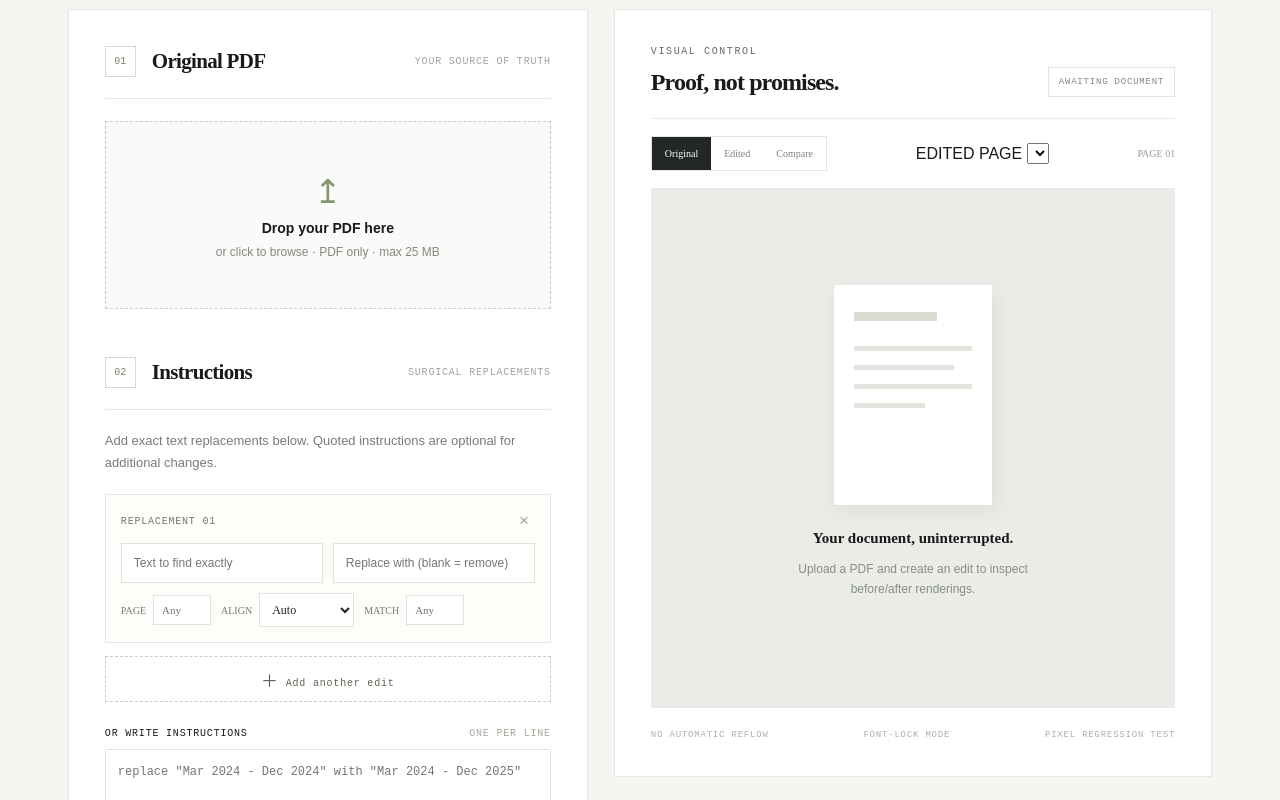
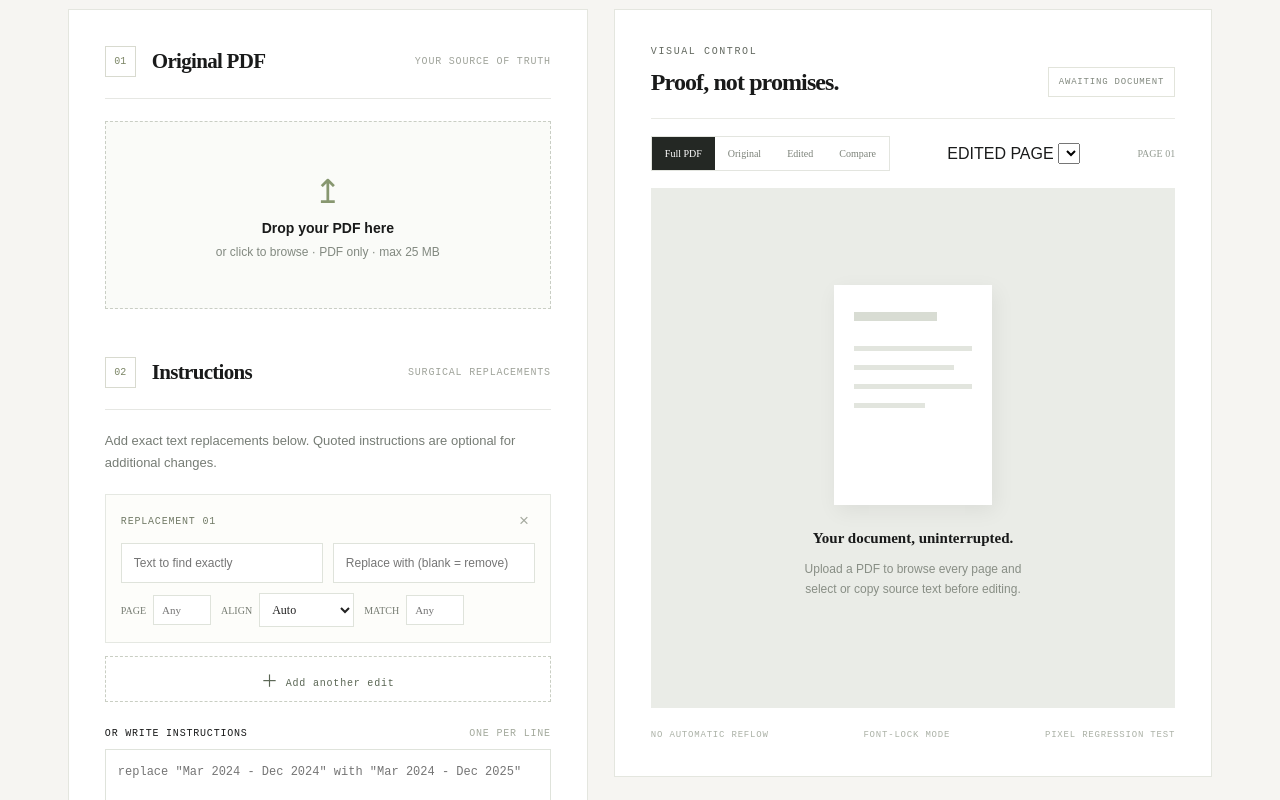
Before and after one commit to TheHighBrid/PEDIT, a plain HTML site: page src/static/index.html in a window 1280 px wide. Shown: the part 446-1246 px from the top of the page. Drawn offline with Linux system fonts and the light colour scheme.

Commit message:
Keep original PDF visible during editing and add regression coverage

```diff
--- a/src/static/index.html
+++ b/src/static/index.html
@@ -39,8 +39,9 @@
       </section>
       <section class="preview-panel" aria-label="Output preview">
         <div class="preview-heading"><div><div class="eyebrow">VISUAL CONTROL</div><h2>Proof, not promises.</h2></div><span id="previewState" class="state-pill">AWAITING DOCUMENT</span></div>
-        <div class="preview-toolbar"><div class="toggle" role="group" aria-label="Preview mode"><button id="beforeButton" class="active" type="button">Original</button><button id="afterButton" type="button">Edited</button><button id="compareButton" type="button">Compare</button></div><label>EDITED PAGE <select id="previewPage" aria-label="Edited page"></select></label><span id="pageLabel">PAGE 01</span></div>
-        <div class="document-stage" id="documentStage"><div id="emptyPreview" class="empty-preview"><div class="empty-paper"><span></span><span></span><span></span><span></span><span></span></div><h3>Your document, uninterrupted.</h3><p>Upload a PDF and create an edit to inspect before/after renderings.</p></div>
+        <div class="preview-toolbar"><div class="toggle" role="group" aria-label="Preview mode"><button id="fullPdfButton" class="active" type="button">Full PDF</button><button id="beforeButton" type="button">Original</button><button id="afterButton" type="button">Edited</button><button id="compareButton" type="button">Compare</button></div><label>EDITED PAGE <select id="previewPage" aria-label="Edited page"></select></label><span id="pageLabel">PAGE 01</span></div>
+        <div class="document-stage" id="documentStage"><div id="emptyPreview" class="empty-preview"><div class="empty-paper"><span></span><span></span><span></span><span></span><span></span></div><h3>Your document, uninterrupted.</h3><p>Upload a PDF to browse every page and select or copy source text before editing.</p></div>
+          <iframe id="sourcePdf" class="source-pdf" title="Original PDF viewer with page navigation, zoom and text selection" hidden></iframe>
           <div id="imageViewer" class="image-viewer" hidden><img id="beforeImg" alt="Original PDF page" /><img id="afterImg" alt="Edited PDF page" /></div>
         </div>
         <div id="compareControls" class="compare-controls" hidden><span>ORIGINAL</span><input id="comparison" type="range" min="0" max="100" value="50" aria-label="Comparison overlay opacity" /><span>EDITED</span></div>
```
